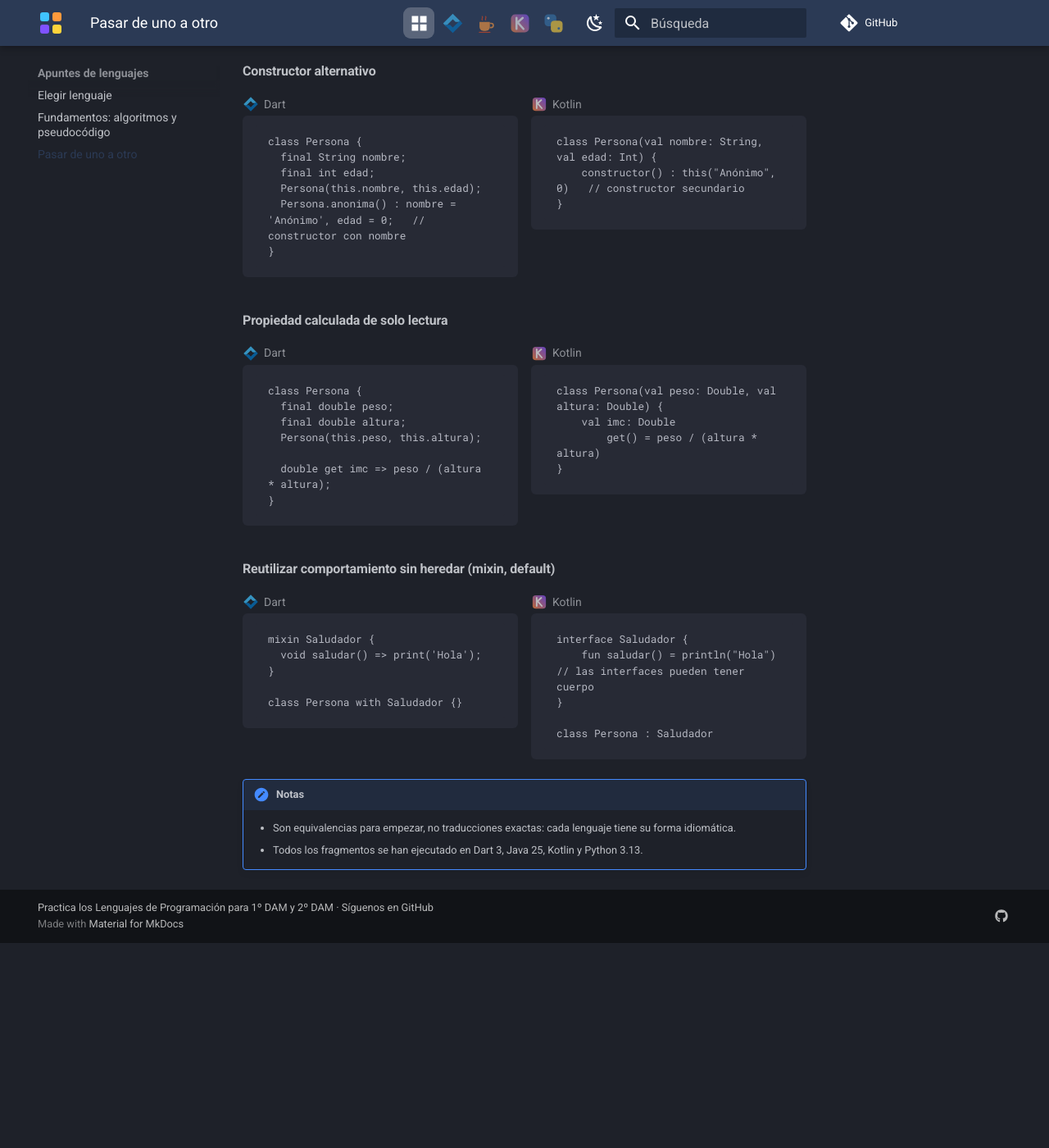
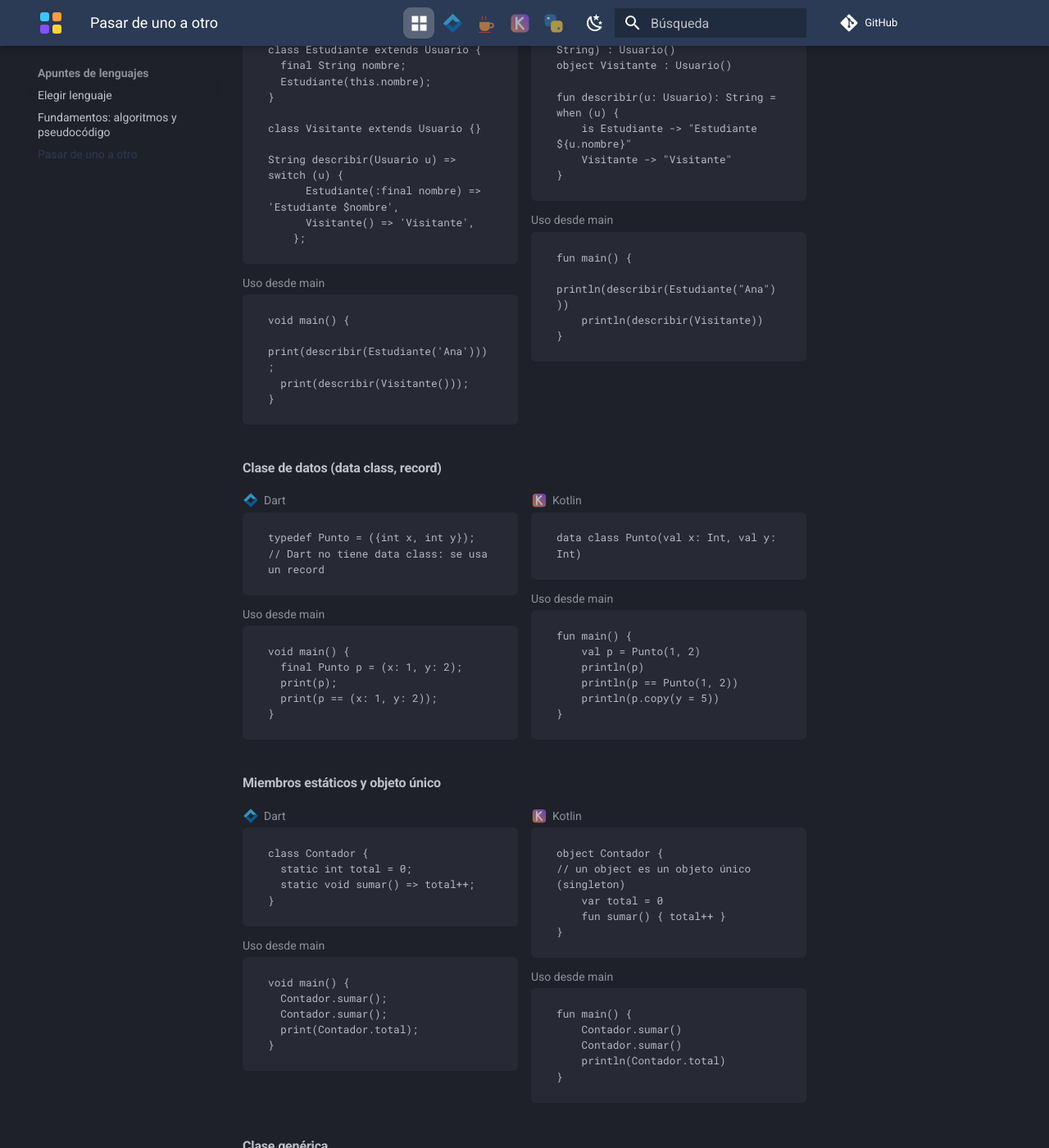
Before and after one commit to apuntes-dam/apuntes-lenguajes, an MkDocs documentation site: the page built from docs/pasar.md, in a window 1280 px wide and 1400 px high, scrolled down 9104 px. Shown: the whole window at 82% size. Built offline with MkDocs 1.6.1 and Material for MkDocs 9.7.7, drawn with Linux system fonts in a browser that asks for light colours; comment, search, counter and statistics services are not loaded; before the commit the page ends 10254 px from its top, so only the background shows below that; some of the changed text lies outside the part shown.

Commit message:
Pasar de uno a otro: como se usan las clases desde main
Co-Authored-By: Claude Sonnet 5.5 <noreply@anthropic.com>

```diff
--- a/docs/assets/lenguajes.css
+++ b/docs/assets/lenguajes.css
@@ -74,3 +74,5 @@ details.sol pre code { font-family: var(--md-code-font-family, monospace); }
 .demo-rest { margin-top: .4rem; font: inherit; font-size: .72rem; cursor: pointer; padding: .2rem .6rem; border-radius: .3rem;
   border: .075rem solid var(--md-default-fg-color--lighter); background: transparent; color: var(--md-default-fg-color); }
 @media (max-width: 44.9375em) { .demo { grid-template-columns: 1fr; } }
+
+.pasar-fila .uso { margin-top: .6rem; }
--- a/docs/assets/pasar.js
+++ b/docs/assets/pasar.js
@@ -6,6 +6,9 @@
   function svgDe(id) {
     var l = (window.LENGUAJES || []).filter(function (x) { return x.id === id; })[0];
     return l ? l.svg : "";
+  }
+  function uso(r, id) {
+    return r.uso ? '<div class="etq uso">Uso desde main</div><pre><code>' + esc(r.uso[id]) + "</code></pre>" : "";
   }
   function init() {
     var host = document.getElementById("pasar-tabla");
@@ -31,8 +34,8 @@
       var h = "";
       rows.forEach(function (r) {
         h += '<div class="pasar-fila"><h4>' + esc(r.titulo) + "</h4>" +
-          '<div><div class="etq">' + svgDe(from) + NOMBRES[from] + "</div><pre><code>" + esc(r.code[from]) + "</code></pre></div>" +
-          '<div><div class="etq">' + svgDe(to) + NOMBRES[to] + "</div><pre><code>" + esc(r.code[to]) + "</code></pre></div></div>";
+          '<div><div class="etq">' + svgDe(from) + NOMBRES[from] + "</div><pre><code>" + esc(r.code[from]) + "</code></pre>" + uso(r, from) + "</div>" +
+          '<div><div class="etq">' + svgDe(to) + NOMBRES[to] + "</div><pre><code>" + esc(r.code[to]) + "</code></pre>" + uso(r, to) + "</div></div>";
       });
       host.innerHTML = h;
     }
```
Also changed, not shown: docs/assets/pasar.json (+1 -1 lines).
